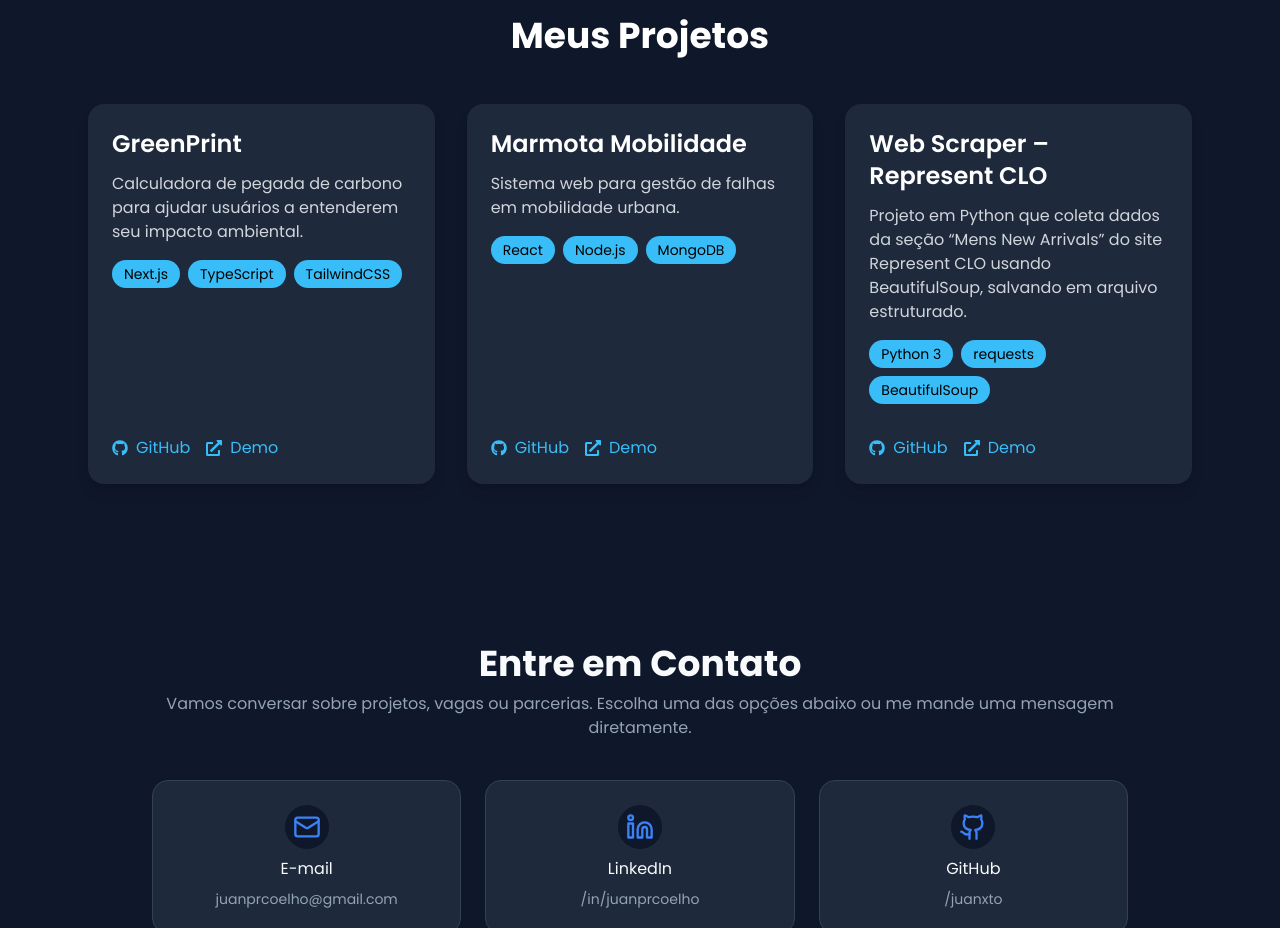
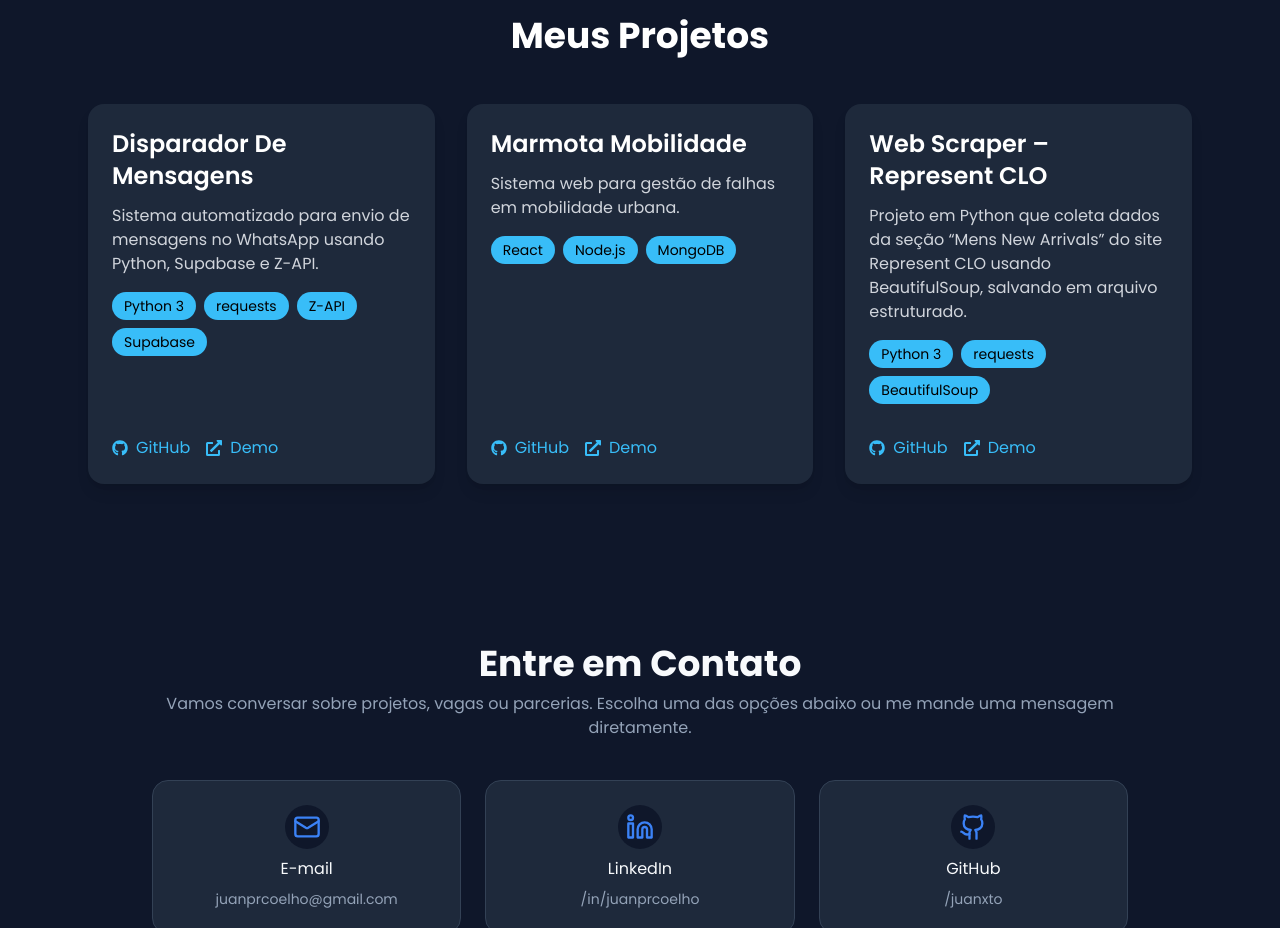
Before and after one commit to juanxto/portfolio, a Next.js app: page / in a window 1280 px wide. Shown: the part 2540-3468 px from the top of the page. Built offline with nearby package versions, Linux system fonts and the light colour scheme.

Commit message:
Atualização de projeto

```diff
--- a/src/components/sections/Projects.tsx
+++ b/src/components/sections/Projects.tsx
@@ -5,12 +5,11 @@ import { FaExternalLinkAlt, FaGithub } from "react-icons/fa";
 
 const projects = [
   {
-    title: "GreenPrint",
+    title: "Disparador De Mensagens",
     description:
-      "Calculadora de pegada de carbono para ajudar usuários a entenderem seu impacto ambiental.",
-    tech: ["Next.js", "TypeScript", "TailwindCSS"],
-    github: "https://github.com/seuusuario/greenprint",
-    demo: "https://greenprint.netlify.app/",
+      "Sistema automatizado para envio de mensagens no WhatsApp usando Python, Supabase e Z-API.",
+    tech: ["Python 3", "requests", "Z-API", "Supabase"],
+    github: "https://github.com/juanxto/disparadorDeMensagens",
   },
   {
     title: "Marmota Mobilidade",
```
